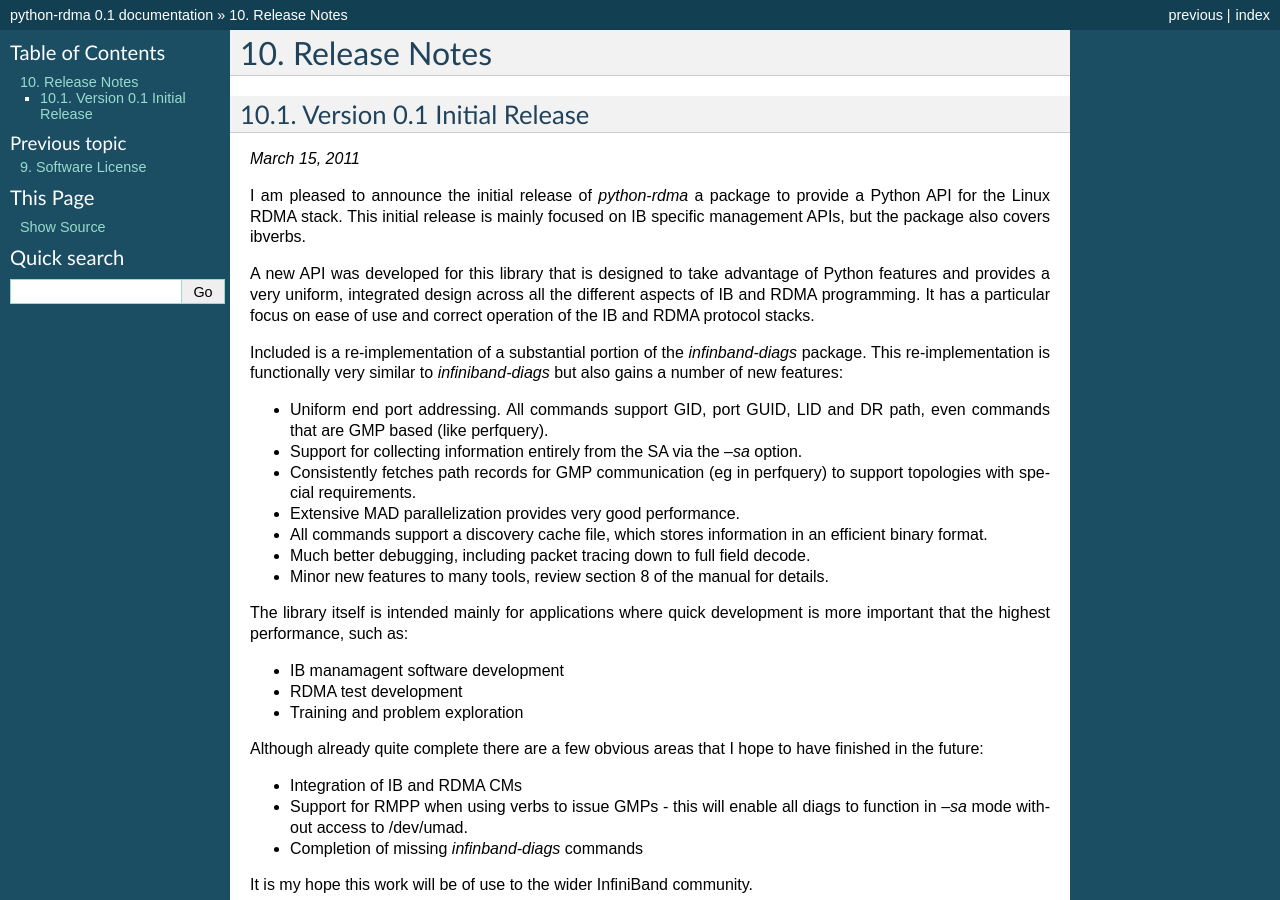
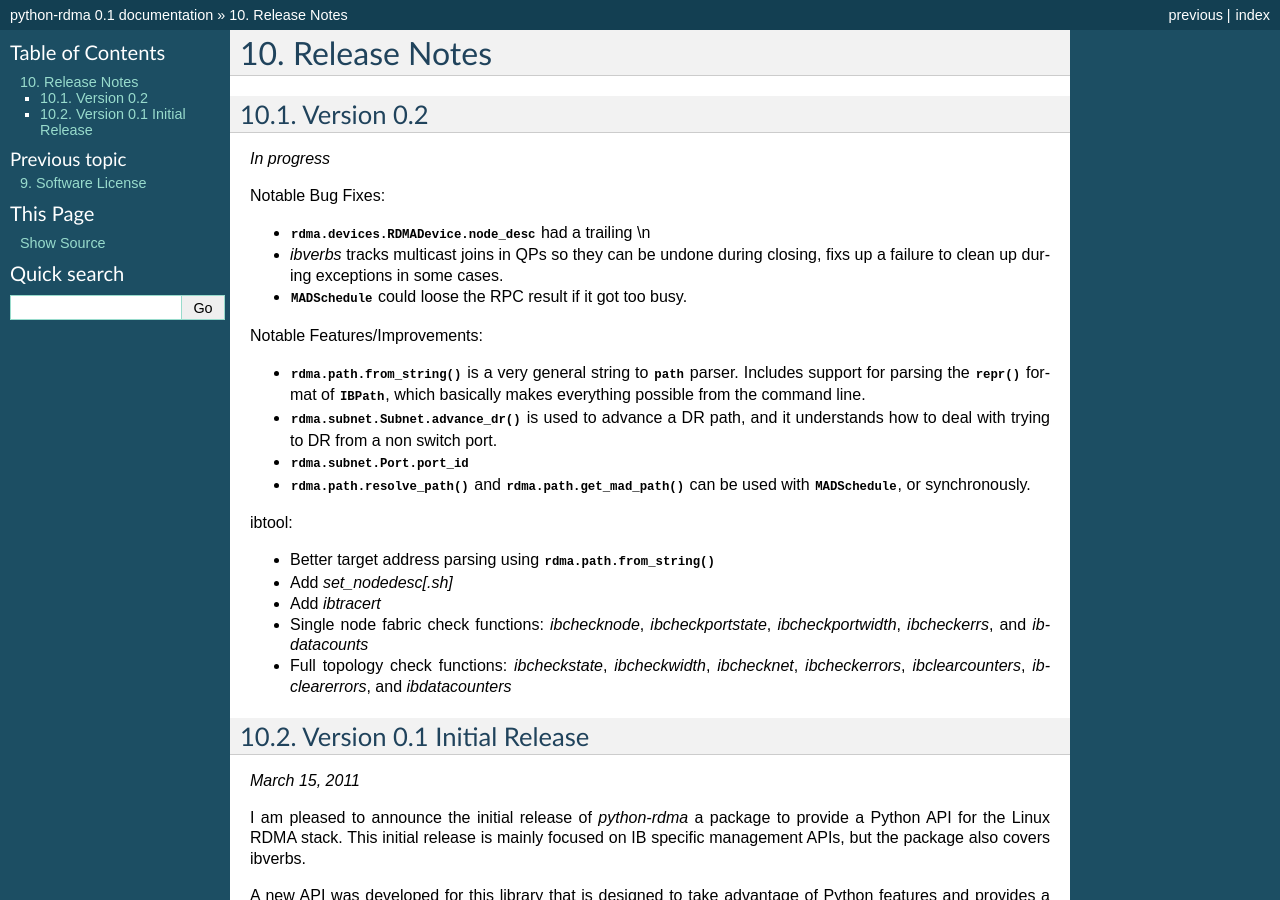
Before and after one commit to jgunthorpe/python-rdma, a Sphinx documentation site: the page built from doc/releases.rst, in a window 1280 px wide and 900 px high. Built offline with Sphinx 7.4.7, drawn with Linux system fonts in a browser that asks for light colours; the version number is read from the project's files by our own code.

Commit message:
Add initial release notes for v0.2

```diff
--- /dev/null
+++ b/doc/release-0.2.rst
@@ -0,0 +1,33 @@
+Version 0.2
+===========
+
+`In progress`
+
+Notable Bug Fixes:
+
+- :attr:`rdma.devices.RDMADevice.node_desc` had a trailing \\n
+- `ibverbs` tracks multicast joins in QPs so they can be undone during closing,
+  fixs up a failure to clean up during exceptions in some cases.
+- :class:`~rdma.sched.MADSchedule` could loose the RPC result if it got too busy.
+
+Notable Features/Improvements:
+
+- :func:`rdma.path.from_string` is a very general string to
+  :class:`~rdma.path` parser. Includes support for parsing the :func:`repr`
+  format of :class:`~rdma.path.IBPath`, which basically makes everything possible
+  from the command line.
+- :meth:`rdma.subnet.Subnet.advance_dr` is used to advance a DR path, and it
+  understands how to deal with trying to DR from a non switch port.
+- :attr:`rdma.subnet.Port.port_id`
+- :func:`rdma.path.resolve_path` and :func:`rdma.path.get_mad_path` can be
+  used with :class:`~rdma.sched.MADSchedule`, or synchronously.
+
+ibtool:
+
+- Better target address parsing using :func:`rdma.path.from_string`
+- Add `set_nodedesc[.sh]`
+- Add `ibtracert`
+- Single node fabric check functions: `ibchecknode`, `ibcheckportstate`,
+  `ibcheckportwidth`, `ibcheckerrs`, and `ibdatacounts`
+- Full topology check functions: `ibcheckstate`, `ibcheckwidth`, `ibchecknet`,
+  `ibcheckerrors`, `ibclearcounters`, `ibclearerrors`, and `ibdatacounters`
--- a/doc/releases.rst
+++ b/doc/releases.rst
@@ -2,4 +2,5 @@
  Release Notes
 ===============
 
+.. include:: release-0.2.rst
 .. include:: release-0.1.rst
```
